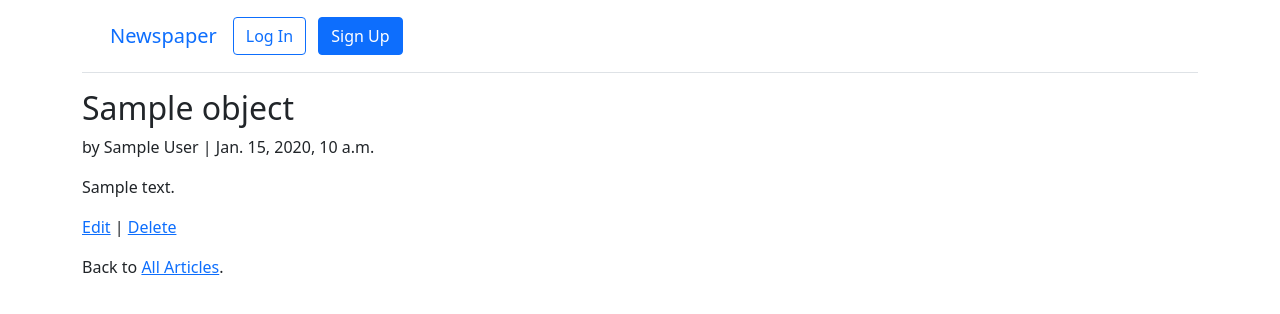
After one commit to amosomariba/Django_Project05, a Django app: template templates/article_detail.html in a window 1280 px wide. The commit adds this page. Shown: the top 314 px of the page. Run offline with Django 5.2, Linux system fonts and the light colour scheme; the template is opened without the code that fills it: most values are stand-ins (such as "Sample title", 1, 10 or a date in 2020).

Commit message:
Create page for new articles

```diff
--- a/articles/urls.py
+++ b/articles/urls.py
@@ -4,6 +4,7 @@ from .views import (
     ArticleDetailView,
     ArticleDeleteView,
     ArticleUpdateView,
+    ArticleCreateView,
 )
 
 urlpatterns = [
@@ -11,4 +12,5 @@ urlpatterns = [
     path("<int:pk>/", ArticleDetailView.as_view(), name="article_detail"),
     path("<int:pk>/edit/", ArticleUpdateView.as_view(), name="article_edit"),
     path("<int:pk>/delete/", ArticleDeleteView.as_view(), name="article_delete"),
+    path("new/", ArticleCreateView.as_view(), name="article_new"),
 ]
--- /dev/null
+++ b/templates/article_detail.html
@@ -0,0 +1,13 @@
+{% extends "base.html" %}
+
+{% block content %}
+<div class="article-entry">
+  <h2>{{ object.title }}</h2>
+  <p>by {{ object.author }} | {{ object.date }}</p>
+  <p>{{ object.body }}</p>
+</div>
+
+<p><a href="{% url 'article_edit' article.pk %}">Edit</a> |
+  <a href="{% url 'article_delete' article.pk %}">Delete</a></p>
+<p>Back to <a href="{% url 'article_list' %}">All Articles</a>.</p>
+{% endblock content %}
--- a/templates/base.html
+++ b/templates/base.html
@@ -1,43 +1,49 @@
 <!DOCTYPE html>
 <html>
+
 <head>
   <meta charset="utf-8">
   <title>{% block title %}Newspaper App{% endblock title %}</title>
-    <meta name="viewport" content="width=device-width, initial-scale=1, shrink-to-fit=no">
+  <meta name="viewport" content="width=device-width,
+  initial-scale=1, shrink-to-fit=no">
 
   <!-- Bootstrap CSS -->
-    <link href="https://cdn.jsdelivr.net/npm/bootstrap@5.1.3/dist/css/bootstrap.min.css"
-          rel="stylesheet"
-          integrity="sha384-1BmE4kWBq78iYhFldvKuhfTAU6auU8tT94WrHftjDbrCEXSU1oBoqyl2QvZ6jIW3"
-          crossorigin="anonymous">
+  <link href="https://cdn.jsdelivr.net/npm/bootstrap@5.1.3/dist/css/bootstrap.min.css" rel="stylesheet"
+    integrity="sha384-1BmE4kWBq78iYhFldvKuhfTAU6auU8tT94WrHftjDbrCEXSU1oBoqyl2QvZ6jIW3" crossorigin="anonymous">
 </head>
+
 <body>
   <div class="container">
     <header class="p-3 mb-3 border-bottom">
-            <div class="d-flex flex-wrap align-items-center justify-content-center justify-content-lg-start">
+      <div class="container">
+        <div class="d-flex flex-wrap align-items-center justify-content-center
+          justify-content-lg-start">
           <a class="navbar-brand" href="{% url 'home' %}">Newspaper</a>
-                <ul class="nav col-12 col-lg-auto me-lg-auto mb-2 justify-content-center mb-md-0">
+          <ul class="nav col-12 col-lg-auto me-lg-auto mb-2 justify-content-center
+            mb-md-0">
             {% if user.is_authenticated %}
-                        <li><a href="#" class="nav-link px-2 link-dark">+ New</a></li>
-                    {% endif %}
+            <li><a href="{% url 'article_new' %}" class="nav-link px-2 link-dark">+ New</a></li>
           </ul>
-                {% if user.is_authenticated %}
           <div class="dropdown text-end">
-                        <a href="#" class="d-block link-dark text-decoration-none dropdown-toggle"
-                           id="dropdownUser1" data-bs-toggle="dropdown" aria-expanded="false">
+            <a href="#" class="d-block link-dark text-decoration-none dropdown-toggle" id="dropdownUser1"
+              data-bs-toggle="dropdown" aria-expanded="false">
               {{ user.username }}
             </a>
             <ul class="dropdown-menu text-small" aria-labelledby="dropdownUser1">
-                            <li><a class="dropdown-item" href="{% url 'password_change' %}">Change password</a></li>
-                            <li><a class="dropdown-item" href="{% url 'logout' %}">Log Out</a></li>
+              <li><a class="dropdown-item" href="{% url 'password_change'%}">
+                  Change password</a></li>
+              <li><a class="dropdown-item" href="{% url 'logout' %}">Log Out</a>
+              </li>
             </ul>
           </div>
           {% else %}
           <div class="text-end">
-                        <a href="{% url 'login' %}" class="btn btn-outline-primary me-2">Log In</a>
+            <a href="{% url 'login' %}" class="btn btn-outline-primary me-2">Log
+              In</a>
             <a href="{% url 'signup' %}" class="btn btn-primary">Sign Up</a>
           </div>
           {% endif %}
+        </div>
       </div>
     </header>
 
@@ -52,4 +58,5 @@
     integrity="sha384-ka7Sk0Gln4gmtz2MlQnikT1wXgYsOg+OMhuP+IlRH9sENBO0LRn5q+8nbTov4+1p"
     crossorigin="anonymous"></script>
 </body>
+
 </html>
```
Also changed, not shown: articles/views.py (+10 -1 lines), templates/article_delete.html (added, +9 -0 lines), templates/article_edit.html (added, +10 -0 lines), templates/article_list.html (+6 -7 lines), templates/article_new.html (added, +10 -0 lines), db.sqlite3. Lines whose indentation alone changed are shown as unchanged.
